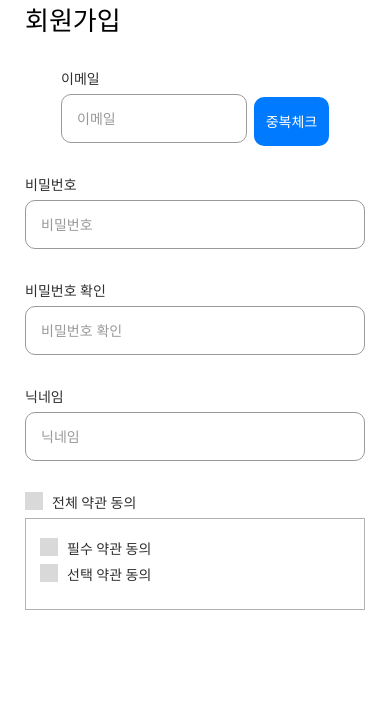
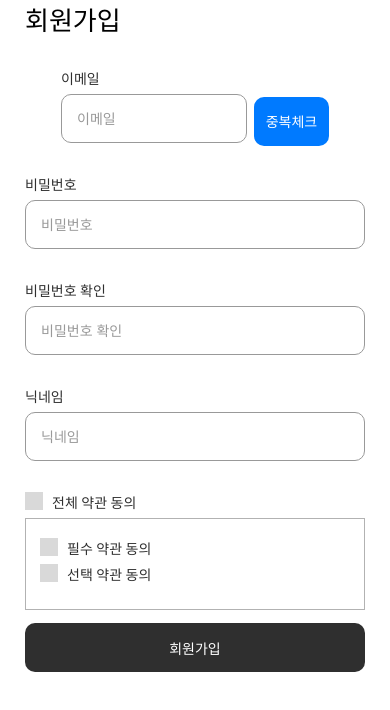
Before and after one commit to yeo-gi/yeogi, a React Native app in the folder frontend/: screen /Signup in a window 390 px wide. Shown: the top 710 px of the page. Built offline with nearby package versions, Linux system fonts and the light colour scheme.

Commit message:
refactor: 둥근 버튼 컴포넌트를 내비게이트 버튼과 액션 버튼으로 분리

```diff
--- /dev/null
+++ b/frontend/src/components/common/ActionBtn.tsx
@@ -0,0 +1,48 @@
+import React from 'react';
+import {Pressable, Text, View} from 'react-native';
+import RoundedBtnStyles from '../../style/common/RoundedBtnStyles';
+
+type BtnContent = {
+  msg: string;
+  isColor: boolean;
+  color?: string;
+  borderRadius?: number;
+  borderWidth?: number;
+  emptyBorderColor?: string;
+  fontSize?: number;
+  isRegular?: boolean;
+  width?: number;
+  marginTop?: number;
+  marginBottom?: number;
+  marginLeft?: number;
+  onPress?: () => void;
+};
+
+export default function ActionBtn(props: BtnContent) {
+  const styles = RoundedBtnStyles({
+    borderRadius: props.borderRadius,
+    backgroundColor: props.color,
+    borderColor: props.color,
+    borderWidth: props.borderWidth,
+    emptyBorderColor: props.emptyBorderColor,
+    fontSize: props.fontSize,
+    isRegular: props.isRegular,
+    isColor: props.isColor,
+    width: props.width,
+    marginTop: props.marginTop,
+    marginBottom: props.marginBottom,
+    marginLeft: props.marginLeft,
+  });
+
+  return (
+    <View
+      style={[
+        styles.container,
+        props.isColor ? styles.colored : styles.outlined,
+      ]}>
+      <Pressable onPress={props.onPress} style={styles.button}>
+        <Text style={[styles.font]}>{props.msg}</Text>
+      </Pressable>
+    </View>
+  );
+}
--- a/frontend/src/components/common/RoundedBtn.tsx
+++ b/frontend/src/components/common/NavigateBtn.tsx
@@ -5,7 +5,7 @@ import {useNavi} from '../navigation/useNavi';
 
 type BtnContent = {
   msg: string;
-  route?: string;
+  route: string;
   isColor: boolean;
   color?: string;
   borderRadius?: number;
@@ -17,10 +17,9 @@ type BtnContent = {
   marginTop?: number;
   marginBottom?: number;
   marginLeft?: number;
-  onPress?: () => void;
 };
 
-export default function RoundedBtn(props: BtnContent) {
+export default function NavigateBtn(props: BtnContent) {
   const navigation = useNavi();
   const styles = RoundedBtnStyles({
     borderRadius: props.borderRadius,
@@ -44,11 +43,7 @@ export default function RoundedBtn(props: BtnContent) {
         props.isColor ? styles.colored : styles.outlined,
       ]}>
       <Pressable
-        onPress={
-          props.route !== undefined || props.route !== null
-            ? () => navigation.navigate(props.route)
-            : props.onPress
-        }
+        onPress={() => navigation.navigate(props.route as never)}
         style={styles.button}>
         <Text style={[styles.font]}>{props.msg}</Text>
       </Pressable>
--- a/frontend/src/pages/Home.tsx
+++ b/frontend/src/pages/Home.tsx
@@ -1,14 +1,14 @@
 import {View, Text} from 'react-native';
 import React from 'react';
-import RoundedBtn from '../components/common/RoundedBtn';
 import {styles} from '../style/common/BasicContainerStyles';
+import NavigateBtn from '../components/common/NavigateBtn';
 
 export default function Home() {
   return (
     <View style={styles.container}>
       <Text>Home</Text>
-      <RoundedBtn msg="로그인" route="Login" isColor={true} />
-      <RoundedBtn msg="회원가입" route="Signup" isColor={false} />
+      <NavigateBtn msg="로그인" route="Login" isColor={true} />
+      <NavigateBtn msg="회원가입" route="Signup" isColor={false} />
     </View>
   );
 }
--- a/frontend/src/pages/user/LoginPage.tsx
+++ b/frontend/src/pages/user/LoginPage.tsx
@@ -7,7 +7,7 @@ import {userStyles} from '../../style/user/UserStyles';
 import CustomCheckBox from '../../components/common/CustomCheckBox';
 import {commonStyles} from '../../style/common/CommonStyle';
 import PressableSmallText from '../../components/common/PressableSmallText';
-import RoundedBtn from '../../components/common/RoundedBtn';
+import ActionBtn from '../../components/common/ActionBtn';
 
 export default function LoginPage() {
   const [email, setEmail] = useState('');
@@ -36,11 +36,12 @@ export default function LoginPage() {
         onValueChangeHandler={setKeep}
         title="로그인 상태 유지"
       />
-      <RoundedBtn
+      <ActionBtn
         msg="로그인"
         isColor={true}
         marginTop={37}
         marginBottom={16}
+        onPress={() => console.log('로그인')}
       />
       <View style={commonStyles.rowCenterContents}>
         <PressableSmallText title="아이디 찾기" route="Signup" />
--- a/frontend/src/pages/user/SignupPage.tsx
+++ b/frontend/src/pages/user/SignupPage.tsx
@@ -6,7 +6,8 @@ import {userStyles} from '../../style/user/UserStyles';
 import CustomInput from '../../components/common/CustomInput';
 import CustomCheckBox from '../../components/common/CustomCheckBox';
 import {commonStyles, customColor} from '../../style/common/CommonStyle';
-import RoundedBtn from '../../components/common/RoundedBtn';
+import ActionBtn from '../../components/common/ActionBtn';
+import {ScrollView} from 'react-native-gesture-handler';
 
 export default function SignupPage() {
   const [email, setEmail] = useState('');
@@ -20,6 +21,7 @@ export default function SignupPage() {
   return (
     <SafeAreaView style={[ConStyles.container, {alignItems: 'center'}]}>
       <Text style={userStyles.header}>회원가입</Text>
+      {/* <ScrollView contentInsetAdjustmentBehavior="automatic"> */}
         <View style={[commonStyles.rowCenterContents, {width: '100%'}]}>
           <View style={{width: 186}}>
             <CustomInput
@@ -30,7 +32,7 @@ export default function SignupPage() {
               isPw={false}
             />
           </View>
-        <RoundedBtn
+          <ActionBtn
             msg="중복체크"
             isColor={true}
             color={customColor.blue}
@@ -38,23 +40,9 @@ export default function SignupPage() {
             width={75}
             marginLeft={7}
             onPress={() => {
-            console.log(email);
+              console.log(`중복체크 ${email}`);
             }}
           />
-        {/* <View
-          style={[
-            BtnStyles.container,
-            BtnStyles.colored,
-            {width: 75, marginLeft: 7, backgroundColor: customColor.blue},
-          ]}>
-          <Pressable
-            onPress={() => {
-              console.log(email);
-            }}
-            style={BtnStyles.button}>
-            <Text style={[BtnStyles.font, {color: 'white'}]}>중복체크</Text>
-          </Pressable>
-        </View> */}
         </View>
         <CustomInput
           title="비밀번호"
@@ -96,6 +84,13 @@ export default function SignupPage() {
             />
           </View>
         </View>
+        <ActionBtn
+          msg="회원가입"
+          isColor={true}
+          marginTop={13}
+          onPress={() => console.log('회원가입')}
+        />
+      {/* </ScrollView> */}
     </SafeAreaView>
   );
 }
```
Also changed, not shown: 1 other file (tests, documents, lock files or other folders). Lines whose indentation alone changed are shown as unchanged.
